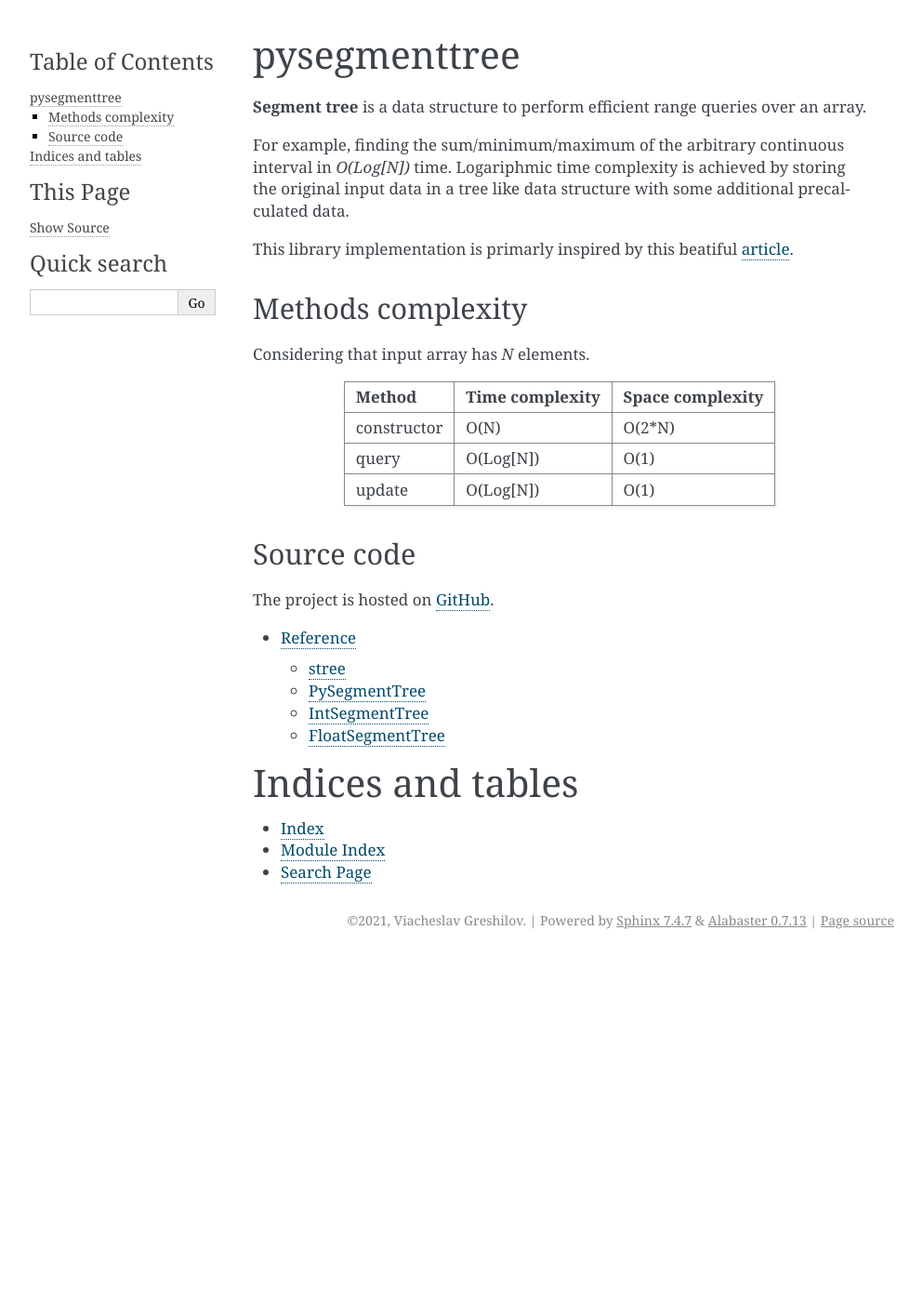
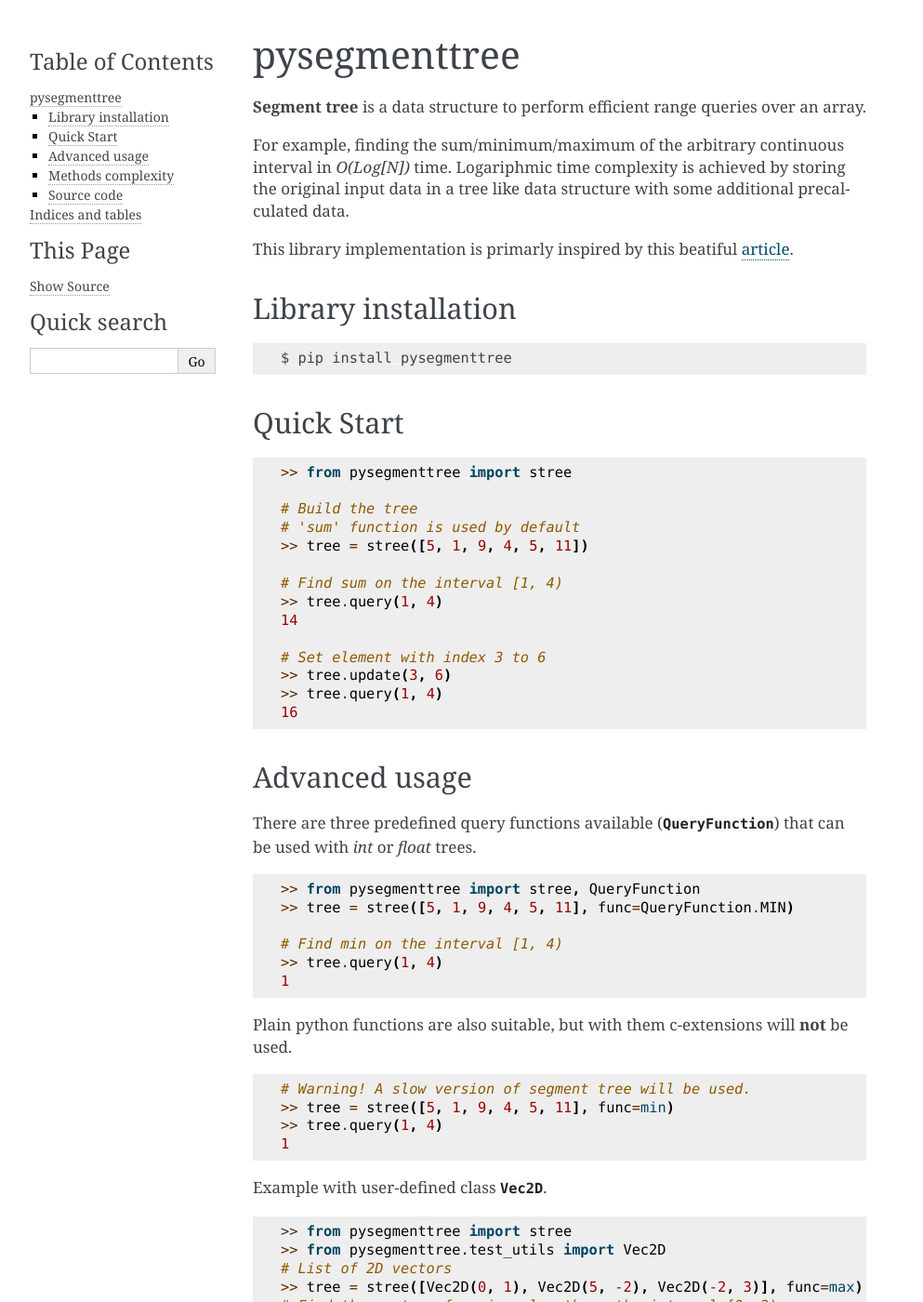
Before and after one commit to greshilov/pysegmenttree, a Sphinx documentation site: the page built from docs/index.rst, in a window 1280 px wide and 1400 px high. Shown: the whole window at 93% size, without its empty margins (148-1141 px from the left). Built offline with Sphinx 7.4.7, drawn with Linux system fonts in a browser that asks for light colours; some of the changed text lies outside the part shown.

Commit message:
Update docs

```diff
--- a/docs/index.rst
+++ b/docs/index.rst
@@ -13,6 +13,71 @@ Logariphmic time complexity is achieved by storing the original input data in a
 This library implementation is primarly inspired by this beatiful article_.
 
 .. _article: https://codeforces.com/blog/entry/18051
+
+
+Library installation
+--------------------
+
+.. code-block:: bash
+
+   $ pip install pysegmenttree
+
+
+Quick Start
+-----------
+
+.. code-block:: python
+
+   >> from pysegmenttree import stree
+
+   # Build the tree
+   # 'sum' function is used by default
+   >> tree = stree([5, 1, 9, 4, 5, 11])
+
+   # Find sum on the interval [1, 4)
+   >> tree.query(1, 4)
+   14
+
+   # Set element with index 3 to 6
+   >> tree.update(3, 6)
+   >> tree.query(1, 4)
+   16
+
+
+Advanced usage
+--------------
+There are three predefined query functions available (:class:`QueryFunction`) that can be used with `int` or `float` trees.
+
+.. code-block:: python
+
+   >> from pysegmenttree import stree, QueryFunction
+   >> tree = stree([5, 1, 9, 4, 5, 11], func=QueryFunction.MIN)
+
+   # Find min on the interval [1, 4)
+   >> tree.query(1, 4)
+   1
+
+Plain python functions are also suitable, but with them c-extensions will **not** be used.
+
+.. code-block:: python
+
+   # Warning! A slow version of segment tree will be used.
+   >> tree = stree([5, 1, 9, 4, 5, 11], func=min)
+   >> tree.query(1, 4)
+   1
+
+Example with user-defined class :class:`Vec2D`.
+
+.. code-block:: python
+
+   >> from pysegmenttree import stree
+   >> from pysegmenttree.test_utils import Vec2D
+   # List of 2D vectors
+   >> tree = stree([Vec2D(0, 1), Vec2D(5, -2), Vec2D(-2, 3)], func=max)
+   # Find the vector of maximum length on the interval [0, 2)
+   >> tree.query(0, 2)
+
+   Vec2D(x=5, y=-2)
 
 
 Methods complexity
```
Also changed, not shown: README.md (+1 -1 lines), docs/pysegmenttree.rst (+32 -12 lines).
